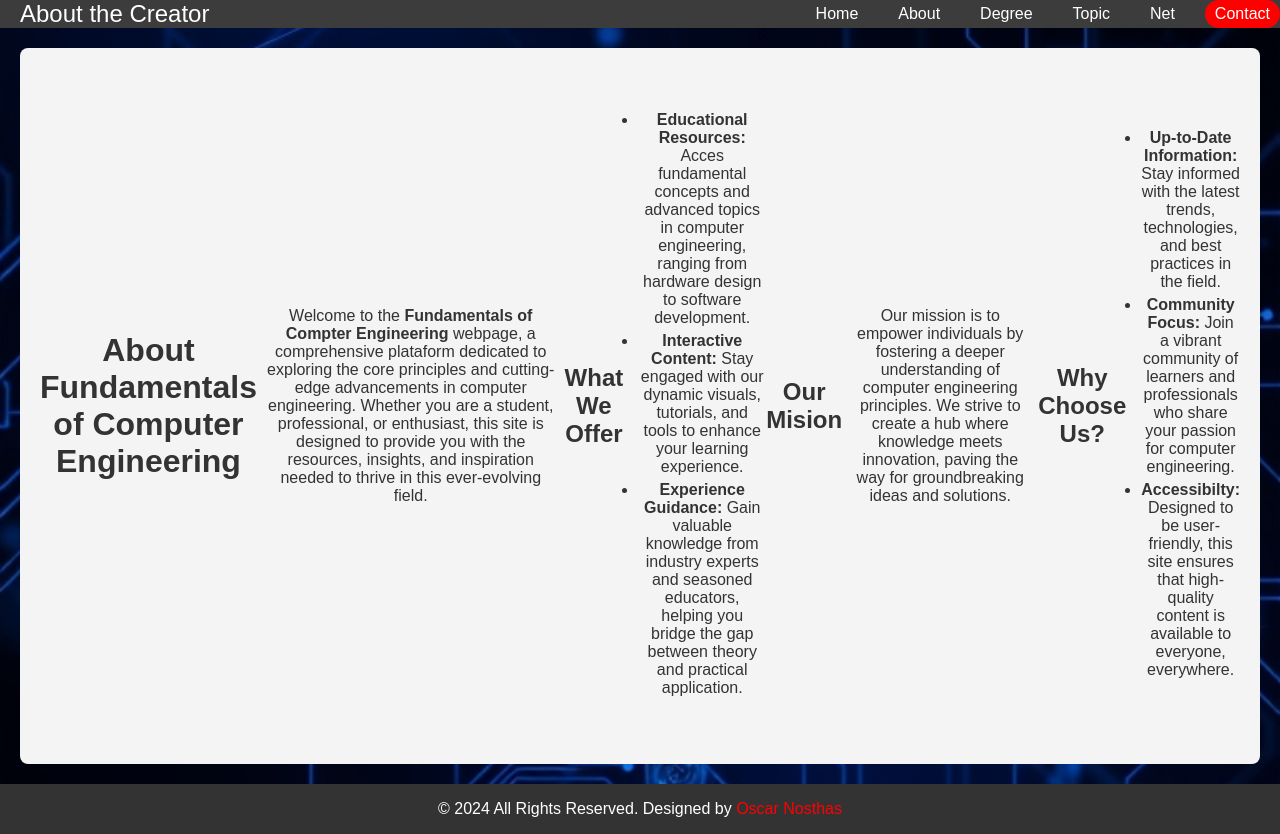
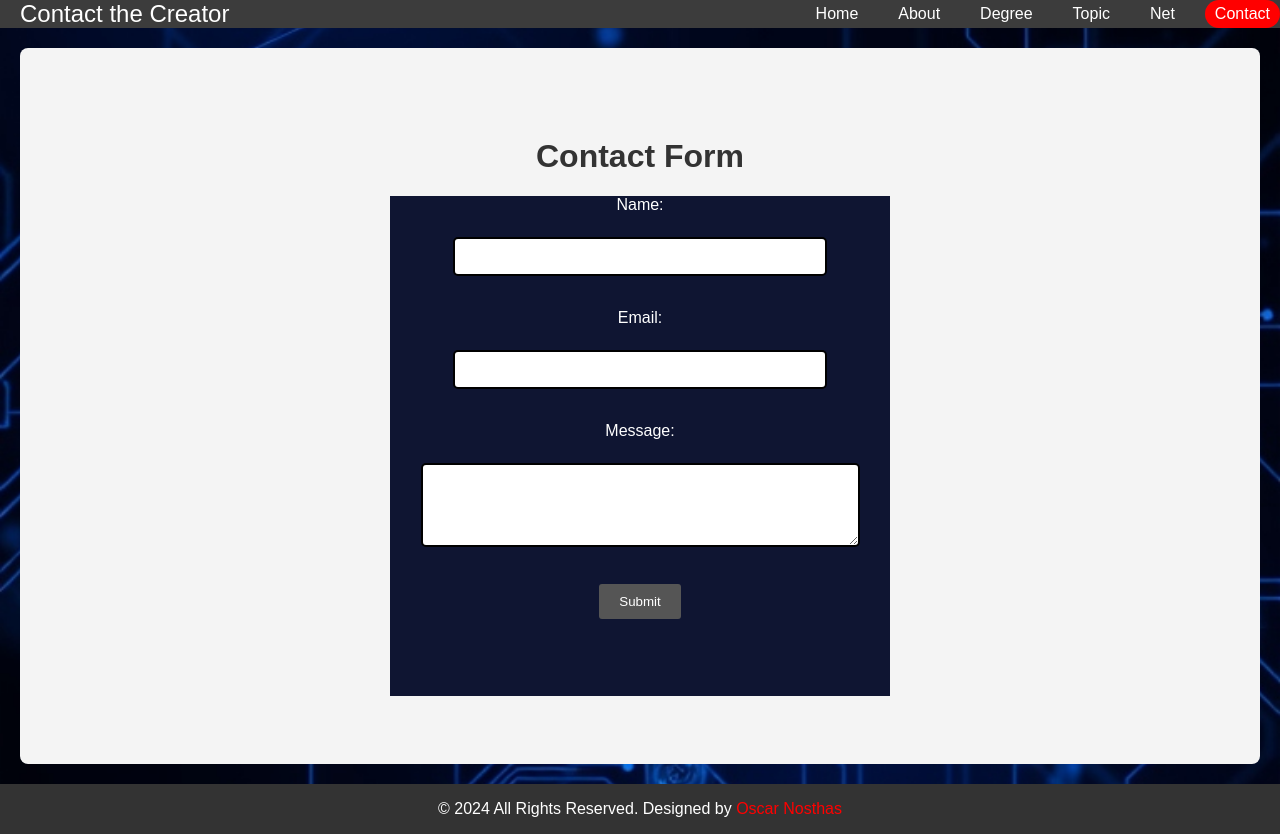
Before and after one commit to Damus360/Proyect_II, a plain HTML site: page Docs/Public/Contact.html in a window 1280 px wide. Drawn offline with Linux system fonts and the light colour scheme.

Commit message:
contact form

```diff
--- a/Docs/CSS/style.css
+++ b/Docs/CSS/style.css
@@ -244,3 +244,39 @@
     color: white;
     text-align: start;
   }
+
+  form {
+    width: 500px;
+    height: 500px;
+    margin: 0 auto;
+    background-color: rgb(15, 21, 50);
+    color: white;
+  }
+
+  label {
+    display: block;
+    margin-bottom: 5px;
+  }
+
+  input[type="text"], input[type="email"], textarea {
+    max-width: 100%;
+    min-width: 350px;
+    width: fit-content;
+    padding: 10px;
+    margin-bottom: 15px;
+    border: 2px solid black;
+    border-radius: 5px;
+  }
+
+  textarea {
+    resize: vertical;
+  }
+
+  input[type="submit"] {
+    background-color: #555;
+    color: white;
+    padding: 10px 20px;
+    border: none;
+    border-radius: 3px;
+    cursor: pointer;
+  }
--- a/Docs/Public/Contact.html
+++ b/Docs/Public/Contact.html
@@ -16,7 +16,7 @@
 <body>
 <header class="container">
 <div class="header-content">
-    <div class="header-title">About the Creator</div>
+    <div class="header-title">Contact the Creator</div>
     <nav>
         <a href="../index.html">Home</a>
         <a href="./about.html">About</a>
@@ -29,22 +29,21 @@
 </header>
 <main>
     <div class="content about-section">
-        <h1>About Fundamentals of Computer Engineering</h1>
-        <p>Welcome to the <strong>Fundamentals of Compter Engineering</strong> webpage, a comprehensive plataform dedicated to exploring the core principles and cutting-edge advancements in computer engineering. Whether you are a student, professional, or enthusiast, this site is designed to provide you with the resources, insights, and inspiration needed to thrive in this ever-evolving field.</p>
-        <h2>What We Offer</h2>
-        <ul>
-            <li><strong>Educational Resources:</strong> Acces fundamental concepts and advanced topics in computer engineering, ranging from hardware design to software development.</li>
-            <li><strong>Interactive Content:</strong> Stay engaged with our dynamic visuals, tutorials, and tools to enhance your learning experience.</li>
-            <li><strong>Experience Guidance:</strong> Gain valuable knowledge from industry experts and seasoned educators, helping you bridge the gap between theory and practical application.</li>
-        </ul>
-        <h2>Our Mision</h2>
-        <p>Our mission is to empower individuals by fostering a deeper understanding of computer engineering principles. We strive to create a hub where knowledge meets innovation, paving the way for groundbreaking ideas and solutions.</p>
-        <h2>Why Choose Us?</h2>
-        <ul>
-            <li><strong>Up-to-Date Information:</strong> Stay informed with the latest trends, technologies, and best practices in the field.</li>
-            <li><strong>Community Focus:</strong> Join a vibrant community of learners and professionals who share your passion for computer engineering.</li>
-            <li><strong>Accessibilty:</strong> Designed to be user-friendly, this site ensures that high-quality content is available to everyone, everywhere.</li>
-        </ul>
+        <div class="contact-section">
+            <h1>Contact Form</h1>
+            <form>
+                <label for="name">Name:</label><br>
+                <input type="text" id="name" name="name"><br><br>
+
+                <label for="email">Email:</label><br>
+                <input type="email" id="email" name="email"><br><br>
+
+                <label for="message">Message:</label><br>
+                <textarea id="message" name="message" rows="4" cols="50"></textarea><br><br>
+
+                <input type="submit" value="Submit">
+              </form>
+
     </div>
 </main>
 <footer class="footer-section">
```
Also changed, not shown: 1 other file.
